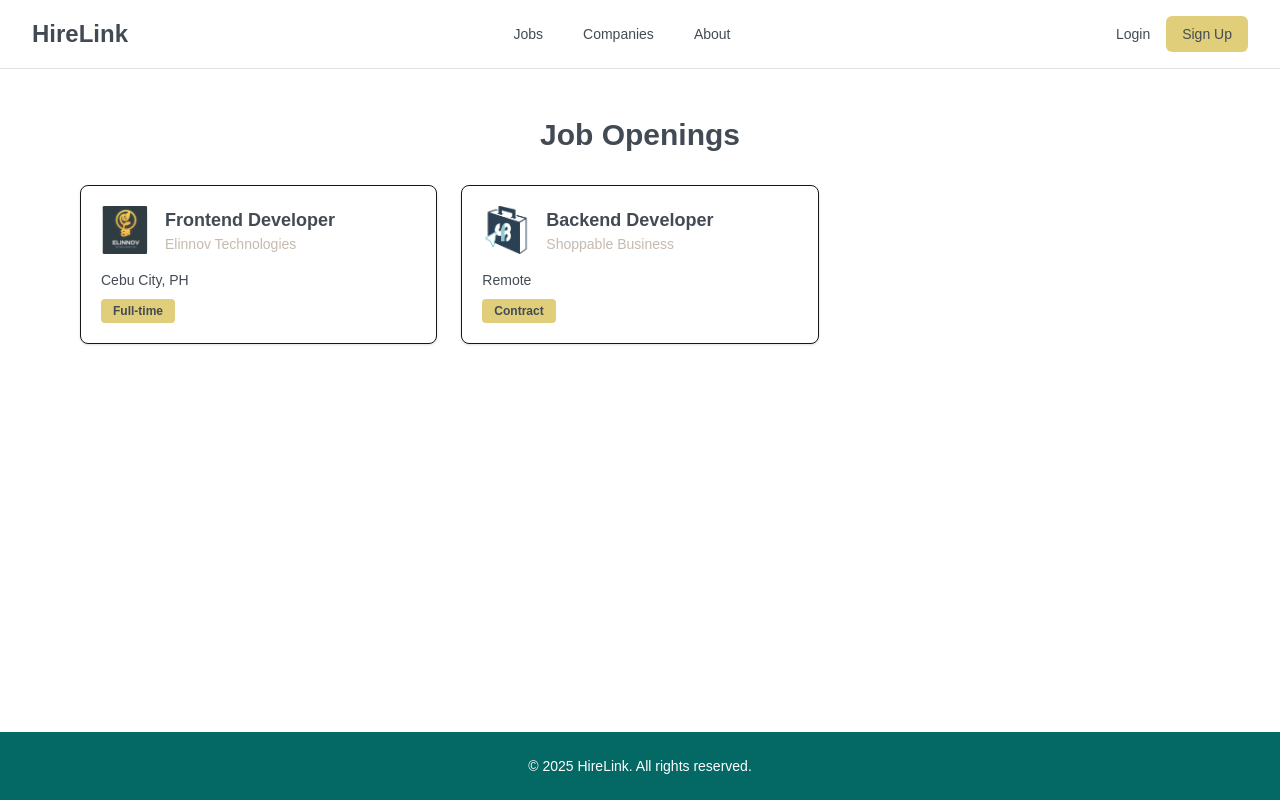
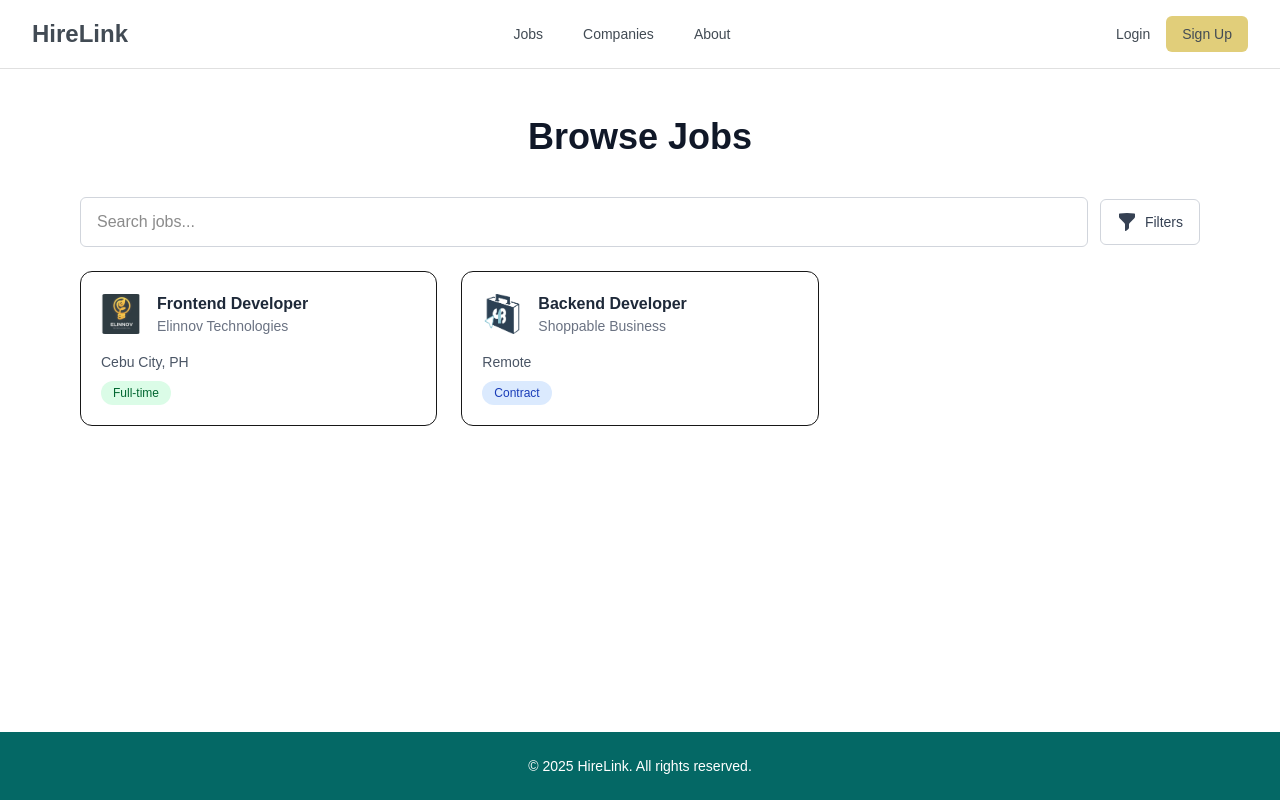
Before and after one commit to kolnlaviste/HireLink, a Next.js app in the folder frontend/: page /jobs in a window 1280 px wide. Built offline with nearby package versions, Linux system fonts and the light colour scheme.

Commit message:
added: additional features to job listing page

```diff
--- a/frontend/src/app/jobs/page.tsx
+++ b/frontend/src/app/jobs/page.tsx
@@ -1,53 +1,148 @@
-// app/jobs/page.tsx
+'use client';
 
-import React from 'react';
+import React, { useState } from 'react';
 import Link from 'next/link';
 import Image from 'next/image';
+import { Disclosure } from '@headlessui/react';
+import { FunnelIcon } from '@heroicons/react/20/solid';
 import { jobs } from '@/lib/jobs';
 import { companies } from '@/lib/companies';
 
 export default function JobsPage() {
-  // Helper function to get logo filename based on company name
+  const [search, setSearch] = useState('');
+  const [locationFilter, setLocationFilter] = useState('');
+  const [typeFilter, setTypeFilter] = useState('');
+
   const getCompanyLogo = (companyName: string) => {
     const company = companies.find((c) => c.name === companyName);
-    return company?.logo ?? '/logos/default-logo.png'; // make sure default is also in public/logos
+    return company?.logo ?? 'default-logo.png';
   };
 
+  const filteredJobs = jobs.filter((job) => {
+    const matchesSearch =
+      job.title.toLowerCase().includes(search.toLowerCase()) ||
+      job.company.toLowerCase().includes(search.toLowerCase());
+    const matchesLocation = locationFilter ? job.location === locationFilter : true;
+    const matchesType = typeFilter ? job.type === typeFilter : true;
+    return matchesSearch && matchesLocation && matchesType;
+  });
+
+  const allLocations = Array.from(new Set(jobs.map((j) => j.location)));
+  const allTypes = Array.from(new Set(jobs.map((j) => j.type)));
 
   return (
     <main className="max-w-6xl mx-auto px-4 py-12">
-      <h1 className="text-3xl font-semibold mb-8 text-center text-[#424B54]">Job Openings</h1>
+      <h1 className="text-3xl md:text-4xl font-semibold text-center text-gray-900 mb-10">
+        Browse Jobs
+      </h1>
 
-      <div className="grid gap-6 grid-cols-1 sm:grid-cols-2 lg:grid-cols-3">
-        {jobs.map((job) => (
+      {/* Search and Filter Toggle */}
+    <div className="flex items-center gap-3 mb-6">
+      <input
+        type="text"
+        placeholder="Search jobs..."
+        className="flex-1 px-4 py-3 rounded-md border border-gray-300 focus:outline-none focus:ring-2 focus:ring-black/80"
+        value={search}
+        onChange={(e) => setSearch(e.target.value)}
+      />
+
+      <Disclosure>
+        {({ open }) => (
+          <div className="relative">
+            <Disclosure.Button className="h-full flex items-center gap-2 px-4 py-3 text-sm font-medium text-gray-700 bg-white border border-gray-300 rounded-md hover:bg-gray-100 transition">
+              <FunnelIcon className="w-5 h-5" />
+              <span className="hidden sm:inline">Filters</span>
+            </Disclosure.Button>
+
+            <Disclosure.Panel className="absolute z-10 mt-2 right-0 w-64 bg-white border rounded-md shadow-lg p-4 space-y-4">
+              <div>
+                <label className="block text-sm text-gray-600 mb-1">Location</label>
+                <select
+                  value={locationFilter}
+                  onChange={(e) => setLocationFilter(e.target.value)}
+                  className="w-full px-3 py-2 border border-gray-300 rounded-md focus:outline-none focus:ring-2 focus:ring-black/80"
+                >
+                  <option value="">All Locations</option>
+                  {allLocations.map((loc) => (
+                    <option key={loc} value={loc}>
+                      {loc}
+                    </option>
+                  ))}
+                </select>
+              </div>
+
+              <div>
+                <label className="block text-sm text-gray-600 mb-1">Job Type</label>
+                <select
+                  value={typeFilter}
+                  onChange={(e) => setTypeFilter(e.target.value)}
+                  className="w-full px-3 py-2 border border-gray-300 rounded-md focus:outline-none focus:ring-2 focus:ring-black/80"
+                >
+                  <option value="">All Job Types</option>
+                  {allTypes.map((type) => (
+                    <option key={type} value={type}>
+                      {type}
+                    </option>
+                  ))}
+                </select>
+              </div>
+            </Disclosure.Panel>
+          </div>
+        )}
+      </Disclosure>
+    </div>
+
+
+      {/* Job Listings */}
+      <div className="grid grid-cols-1 md:grid-cols-2 lg:grid-cols-3 gap-6">
+        {filteredJobs.map((job) => (
           <Link
             key={job.id}
             href={`/jobs/${job.id}`}
-            className="border rounded-lg p-5 bg-white hover:bg-[#F7F4ED] transition shadow-sm"
+            className="group border rounded-xl p-5 bg-white hover:shadow transition"
           >
             <div className="flex items-center gap-4 mb-4">
-              <div className="w-12 h-12 relative">
+              <div className="w-10 h-10 relative">
                 <Image
-                  src={getCompanyLogo(job.company)}
+                  src={`${getCompanyLogo(job.company)}`}
                   alt={`${job.company} logo`}
                   fill
                   className="object-contain rounded"
                 />
-
               </div>
               <div>
-                <h2 className="text-lg font-semibold text-[#424B54]">{job.title}</h2>
-                <p className="text-sm text-[#C5BAAF]">{job.company}</p>
+                <h2 className="text-base font-semibold text-gray-800 group-hover:text-black">
+                  {job.title}
+                </h2>
+                <p className="text-sm text-gray-500">{job.company}</p>
               </div>
             </div>
+            <div className="text-sm text-gray-600 mb-2">{job.location}</div>
+            <div
+              className={`inline-block text-xs font-medium px-3 py-1 rounded-full ${
+                job.type === 'Full-time'
+                  ? 'bg-green-100 text-green-800'
+                  : job.type === 'Part-time'
+                  ? 'bg-yellow-100 text-yellow-800'
+                  : job.type === 'Contract'
+                  ? 'bg-blue-100 text-blue-800'
+                  : job.type === 'Internship'
+                  ? 'bg-purple-100 text-purple-800'
+                  : job.type === 'Remote'
+                  ? 'bg-pink-100 text-pink-800'
+                  : 'bg-gray-100 text-gray-700'
+              }`}
+            >
+              {job.type}
+            </div>
 
-            <p className="text-sm text-[#424B54] mb-2">{job.location}</p>
-            <span className="inline-block text-xs font-semibold bg-[#E1CE7A] text-[#424B54] px-3 py-1 rounded">
-              {job.type}
-            </span>
           </Link>
         ))}
       </div>
+
+      {filteredJobs.length === 0 && (
+        <div className="mt-10 text-center text-gray-500">No jobs match your filters.</div>
+      )}
     </main>
   );
 }
```
